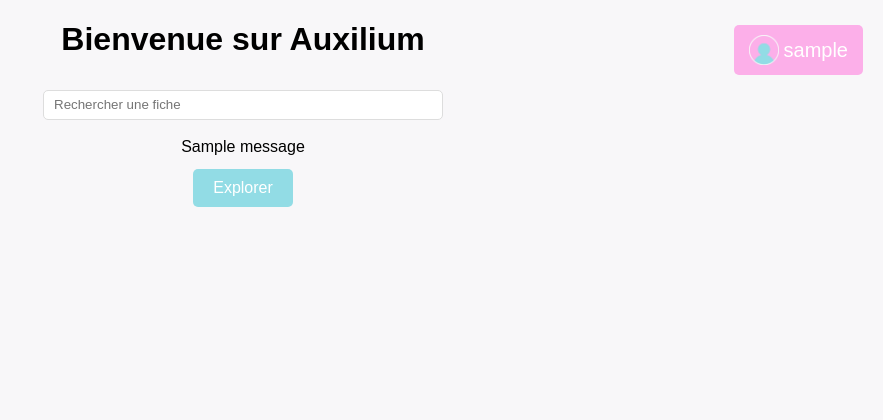
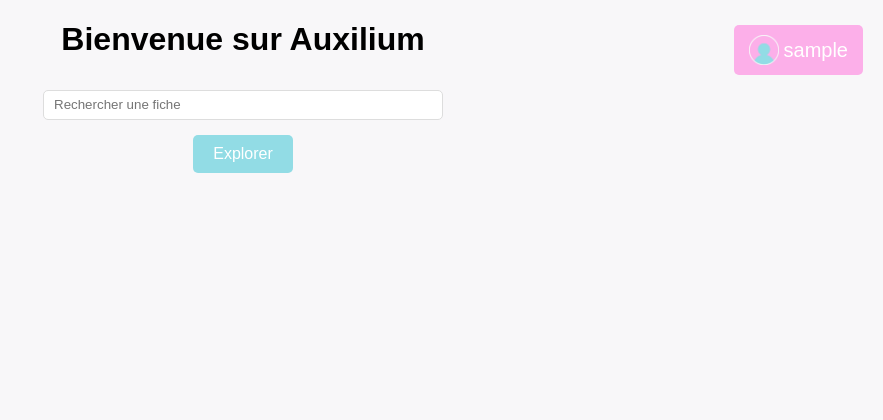
Before and after one commit to lucfly27/auxilium, a Flask app: page /home in a window 1280 px wide. Shown: the top 420 px of the page, without its empty margins (397-1280 px from the left). Run offline with Flask 3, Linux system fonts and the light colour scheme; a user stored in the database is signed in; tables that the repository leaves empty hold one stand-in row (values such as "Sample post"); one stand-in notice (Sample message) is shown.

Commit message:
Upgrade front

```diff
--- a/templates/home.html
+++ b/templates/home.html
@@ -15,19 +15,6 @@
             <form action="{{ url_for('search') }}" method="get">
                 <input class="search" id="recherche" name="tag" type="search" placeholder="Rechercher une fiche">
             </form>
-        </div>
-        <div class="element">
-            <div id="flash-messages" class="text">
-                {% with messages = get_flashed_messages(with_categories=true) %}
-                    {% if messages %}
-                        {% for category, message in messages %}
-                            <div class="flash-messages flash-{{ category }}">
-                                {{ message }}
-                            </div>
-                        {% endfor %}
-                    {% endif %}
-                {% endwith %}
-            </div>
         </div>
         <div class="element">
             <form action="{{ url_for('fiches') }}" method="get">
@@ -71,6 +58,16 @@
         </div>
     </div>
 
+  {% with messages = get_flashed_messages(with_categories=true) %}
+    {% if messages %}
+      {% for category, message in messages %}
+          <script>
+              alert("{{ message }}");
+          </script>
+      {% endfor %}
+    {% endif %}
+  {% endwith %}
+
     <script>
         /* Menu deroulant: */
         function openMenu() {
```
